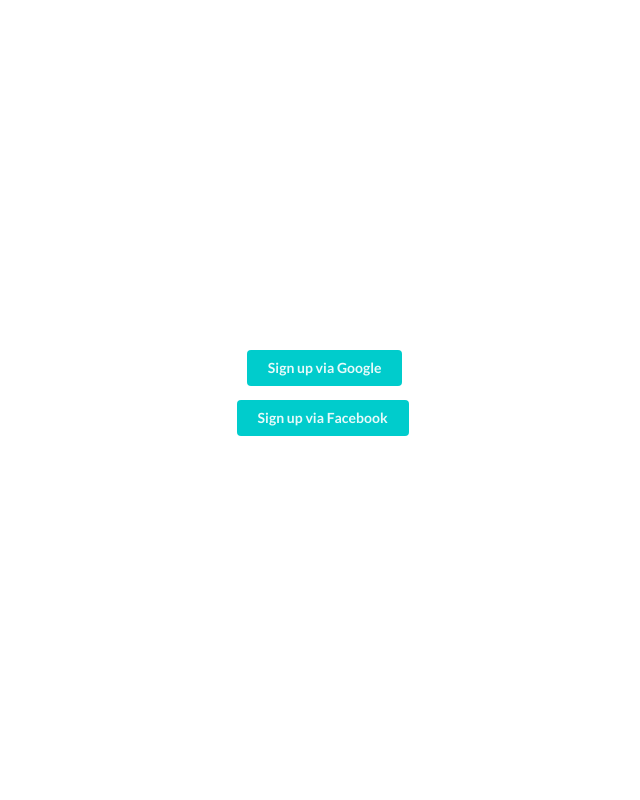
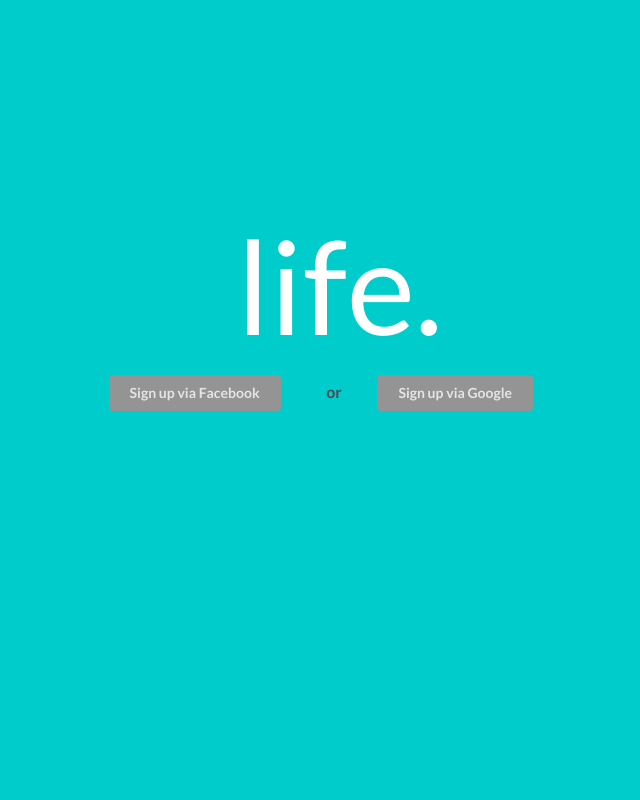
Before and after one commit to msowder/work, a Django app: template work-static/templates/homeindex1.html in a window 1280 px wide. Shown: the whole page, without its empty margins (301-941 px from the left). Run offline with Django 3.2, Linux system fonts and the light colour scheme; the template is opened without the code that fills it, so the values that code supplies are empty; some libraries are stand-ins or nearby versions.

Commit message:
another message

```diff
--- a/work-static/style/homeindexstyle.css
+++ b/work-static/style/homeindexstyle.css
@@ -1,10 +1,11 @@
 /* Home index CSS stylesheet */
 
-#title {
-	color:#00CCCC;
-	position: relative;
-	font-size: 100px;
-	text-align: center;
+#life{
+	color:#FFFFFF;
+	font-size:130px;
+	position:absolute;
+	top:275px;
+	left:42%;
 }
 
 .info {
@@ -12,27 +13,36 @@
 }
 
 #facebook-button {
-	color:#E6FAFA;
+	color:#E5E5E5;
 	margin:0 auto;
 	display:block;
 	margin-bottom: 10px;
-	background-color: #00CCCC;
+	background-color: #949494;
 	position:absolute;
-	top:400px;
-	left:42%;
+	top:375px;
+	left:32%;
 }
 
 #google-button{
-	color:#E6FAFA;
+	color:#E5E5E5;
 	margin:0 auto;
 	display:block;
-	background-color: #00CCCC;
+	background-color: #949494;
 	position:absolute;
-	top:350px;
-	left:42.8%;
+	top:375px;
+	left:53%;
 }
 
-
+#or{
+	font-size:16px;
+	color:#4C4C4C;
+	position:absolute;
+	top:381px;
+	left:49%;
+}
+body{
+	background-color: #00CCCC;
+}
 .homepage{
 	color:#00CCCC;
 	/*margin-bottom:100px;*/
--- a/work-static/templates/homeindex1.html
+++ b/work-static/templates/homeindex1.html
@@ -8,6 +8,7 @@
     <script src="https://apis.google.com/js/platform.js" async defer></script>
     <title> life.</title>
 </head>
+  <h id="life"> life.</h>
 <body>
 <div class="g-signin2" data-onsuccess="onSignIn"></div>
 <script>
@@ -36,6 +37,8 @@
 </script>
 </body>
 
+<p id="or"><b>or</b></p>
+
 <button class="ui button active" id="facebook-button">Sign up via Facebook</button>
 <button class="ui button active" id="google-button">Sign up via Google</button>
 
--- a/work-static/templates/tasks.html
+++ b/work-static/templates/tasks.html
@@ -19,7 +19,7 @@
 	<body>
 
 	<!-- TASKS LABEL -->
-	<h id="tasks"> tasks.</h>
+	<h id="tasks"><b> tasks.</h></b>
 
 	<!-- SIDE BAR -->
 	<!-- <div class="ui vertical text menu" id="sidebar">
```
